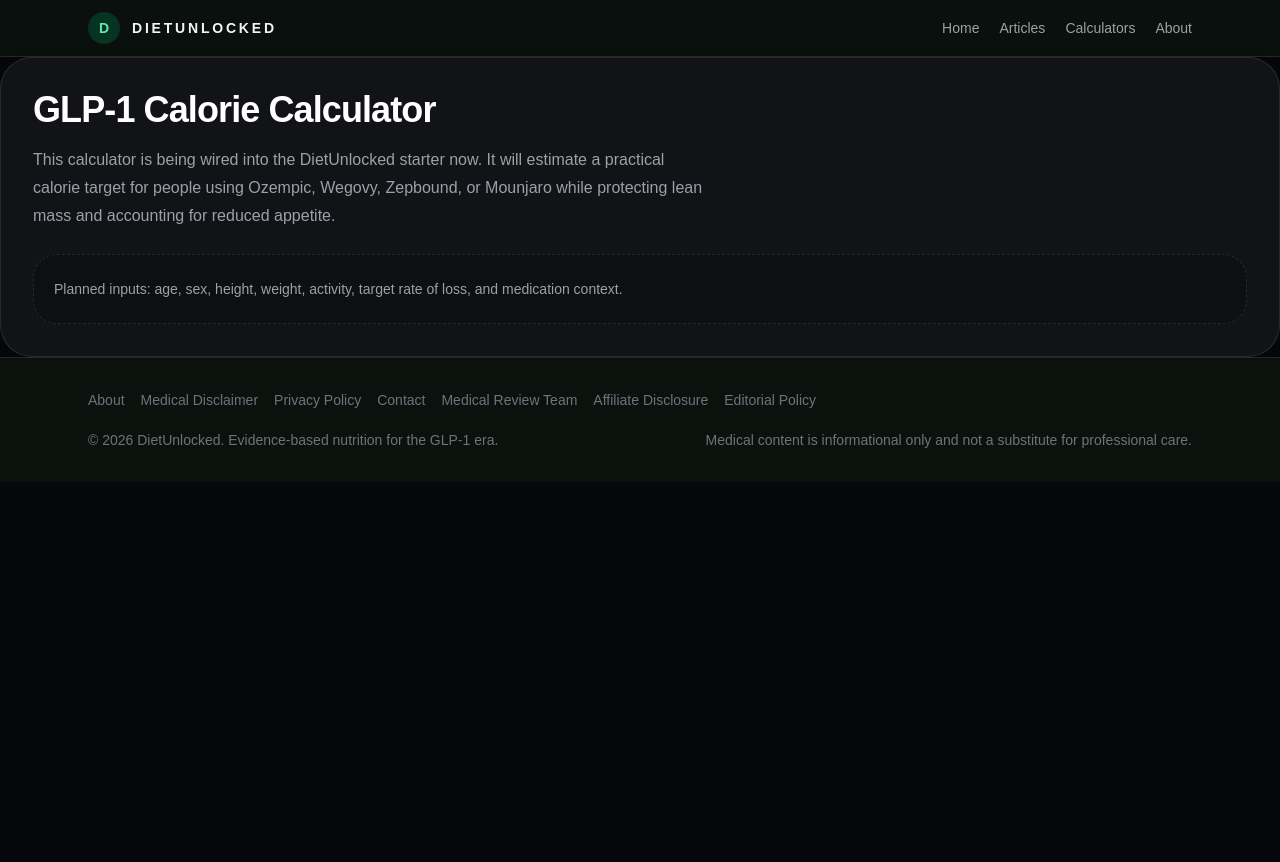
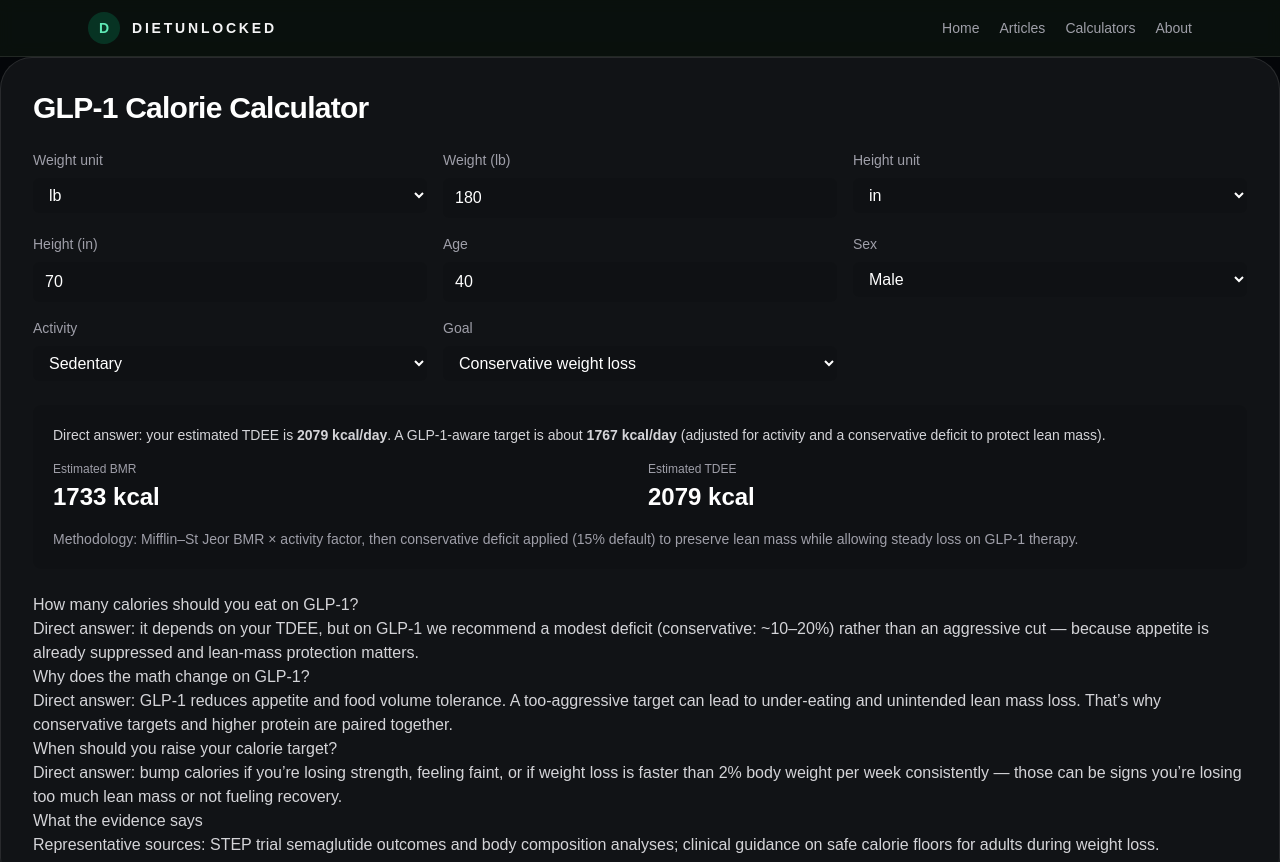
Before and after one commit to manunlockedx-creator/dietunlocked-next, a Next.js app: page /calculators/glp1-calorie-calculator in a window 1280 px wide. Shown: the top 862 px of the page. Before the commit the page ends 800 px from the top, so only its background shows below. Built offline with nearby package versions, Linux system fonts and the light colour scheme; no server answers.

Commit message:
feat: add GLP-1 Calorie Calculator + article

```diff
--- a/src/components/glp1-calorie-calculator.tsx
+++ b/src/components/glp1-calorie-calculator.tsx
@@ -1,12 +1,152 @@
+"use client";
+
+import { useState } from "react";
+
+function toKg(w: number, unit: string) {
+  return unit === "lb" ? w * 0.45359237 : w;
+}
+function toCm(h: number, unit: string) {
+  return unit === "in" ? h * 2.54 : h;
+}
+
 export function Glp1CalorieCalculator() {
+  const [unitW, setUnitW] = useState("lb");
+  const [unitH, setUnitH] = useState("in");
+  const [weight, setWeight] = useState(180);
+  const [height, setHeight] = useState(70);
+  const [age, setAge] = useState(40);
+  const [sex, setSex] = useState("male");
+  const [activity, setActivity] = useState("sedentary");
+  const [goal, setGoal] = useState("conservative");
+
+  const weightKg = toKg(Number(weight) || 0, unitW);
+  const heightCm = toCm(Number(height) || 0, unitH);
+
+  // Mifflin-St Jeor
+  let bmr = 0;
+  if (sex === "male") {
+    bmr = 10 * weightKg + 6.25 * heightCm - 5 * age + 5;
+  } else {
+    bmr = 10 * weightKg + 6.25 * heightCm - 5 * age - 161;
+  }
+
+  const activityMap: Record<string, number> = {
+    sedentary: 1.2,
+    light: 1.375,
+    moderate: 1.55,
+    active: 1.725,
+  };
+
+  const activityFactor = activityMap[activity] ?? 1.2;
+  const tdee = Math.round(bmr * activityFactor);
+
+  // Deficit by goal — GLP-1 users often need smaller deficits to preserve lean mass
+  const goalMap: Record<string, number> = {
+    conservative: 0.85, // 15% below TDEE
+    moderate: 0.78, // 22% below
+    aggressive: 0.7, // 30% below
+  };
+
+  const targetMultiplier = goalMap[goal] ?? 0.85;
+  let targetCalories = Math.round(tdee * targetMultiplier);
+
+  // enforce minimal safe floor based on sex (simple heuristic)
+  const minCal = sex === "male" ? 1400 : 1200;
+  if (targetCalories < minCal) targetCalories = minCal;
+
   return (
     <section className="rounded-[2rem] border border-white/10 bg-white/5 p-8 shadow-2xl shadow-black/20">
-      <h1 className="text-4xl font-semibold tracking-tight text-white">GLP-1 Calorie Calculator</h1>
-      <p className="mt-4 max-w-2xl text-base leading-7 text-zinc-400">
-        This calculator is being wired into the DietUnlocked starter now. It will estimate a practical calorie target for people using Ozempic, Wegovy, Zepbound, or Mounjaro while protecting lean mass and accounting for reduced appetite.
-      </p>
-      <div className="mt-6 rounded-[1.5rem] border border-dashed border-white/10 bg-black/20 p-5 text-sm leading-7 text-zinc-400">
-        Planned inputs: age, sex, height, weight, activity, target rate of loss, and medication context.
+      <h1 className="text-3xl font-semibold tracking-tight text-white">GLP-1 Calorie Calculator</h1>
+
+      <div className="mt-6 grid gap-4 sm:grid-cols-3">
+        <label className="flex flex-col">
+          <span className="text-sm text-zinc-400">Weight unit</span>
+          <select value={unitW} onChange={(e) => setUnitW(e.target.value)} className="mt-2 rounded-md bg-black/10 px-3 py-2 text-white">
+            <option value="lb">lb</option>
+            <option value="kg">kg</option>
+          </select>
+        </label>
+
+        <label className="flex flex-col">
+          <span className="text-sm text-zinc-400">Weight ({unitW})</span>
+          <input type="number" value={weight} onChange={(e) => setWeight(Number(e.target.value))} className="mt-2 rounded-md bg-black/10 px-3 py-2 text-white" />
+        </label>
+
+        <label className="flex flex-col">
+          <span className="text-sm text-zinc-400">Height unit</span>
+          <select value={unitH} onChange={(e) => setUnitH(e.target.value)} className="mt-2 rounded-md bg-black/10 px-3 py-2 text-white">
+            <option value="in">in</option>
+            <option value="cm">cm</option>
+          </select>
+        </label>
+
+        <label className="flex flex-col">
+          <span className="text-sm text-zinc-400">Height ({unitH})</span>
+          <input type="number" value={height} onChange={(e) => setHeight(Number(e.target.value))} className="mt-2 rounded-md bg-black/10 px-3 py-2 text-white" />
+        </label>
+
+        <label className="flex flex-col">
+          <span className="text-sm text-zinc-400">Age</span>
+          <input type="number" value={age} onChange={(e) => setAge(Number(e.target.value))} className="mt-2 rounded-md bg-black/10 px-3 py-2 text-white" />
+        </label>
+
+        <label className="flex flex-col">
+          <span className="text-sm text-zinc-400">Sex</span>
+          <select value={sex} onChange={(e) => setSex(e.target.value)} className="mt-2 rounded-md bg-black/10 px-3 py-2 text-white">
+            <option value="male">Male</option>
+            <option value="female">Female</option>
+          </select>
+        </label>
+
+        <label className="flex flex-col">
+          <span className="text-sm text-zinc-400">Activity</span>
+          <select value={activity} onChange={(e) => setActivity(e.target.value)} className="mt-2 rounded-md bg-black/10 px-3 py-2 text-white">
+            <option value="sedentary">Sedentary</option>
+            <option value="light">Light activity</option>
+            <option value="moderate">Moderate</option>
+            <option value="active">High activity</option>
+          </select>
+        </label>
+
+        <label className="flex flex-col">
+          <span className="text-sm text-zinc-400">Goal</span>
+          <select value={goal} onChange={(e) => setGoal(e.target.value)} className="mt-2 rounded-md bg-black/10 px-3 py-2 text-white">
+            <option value="conservative">Conservative weight loss</option>
+            <option value="moderate">Moderate weight loss</option>
+            <option value="aggressive">Aggressive (not recommended)</option>
+          </select>
+        </label>
+      </div>
+
+      <div className="mt-6 rounded-lg bg-black/10 p-5">
+        <p className="text-sm text-zinc-300">Direct answer: your estimated TDEE is <strong>{tdee} kcal/day</strong>. A GLP-1-aware target is about <strong>{targetCalories} kcal/day</strong> (adjusted for activity and a conservative deficit to protect lean mass).</p>
+
+        <div className="mt-4 grid gap-4 sm:grid-cols-2">
+          <div>
+            <p className="text-xs text-zinc-400">Estimated BMR</p>
+            <div className="mt-1 text-2xl font-semibold text-white">{Math.round(bmr)} kcal</div>
+          </div>
+          <div>
+            <p className="text-xs text-zinc-400">Estimated TDEE</p>
+            <div className="mt-1 text-2xl font-semibold text-white">{tdee} kcal</div>
+          </div>
+        </div>
+
+        <div className="mt-4 text-sm text-zinc-400">Methodology: Mifflin–St Jeor BMR × activity factor, then conservative deficit applied (15% default) to preserve lean mass while allowing steady loss on GLP-1 therapy.</div>
+      </div>
+
+      <div className="mt-6 prose max-w-none text-zinc-300">
+        <h2>How many calories should you eat on GLP-1?</h2>
+        <p>Direct answer: it depends on your TDEE, but on GLP-1 we recommend a modest deficit (conservative: ~10–20%) rather than an aggressive cut — because appetite is already suppressed and lean-mass protection matters.</p>
+
+        <h2>Why does the math change on GLP-1?</h2>
+        <p>Direct answer: GLP-1 reduces appetite and food volume tolerance. A too-aggressive target can lead to under-eating and unintended lean mass loss. That’s why conservative targets and higher protein are paired together.</p>
+
+        <h2>When should you raise your calorie target?</h2>
+        <p>Direct answer: bump calories if you’re losing strength, feeling faint, or if weight loss is faster than 2% body weight per week consistently — those can be signs you’re losing too much lean mass or not fueling recovery.</p>
+
+        <h2>What the evidence says</h2>
+        <p>Representative sources: STEP trial semaglutide outcomes and body composition analyses; clinical guidance on safe calorie floors for adults during weight loss.</p>
       </div>
     </section>
   );
```
